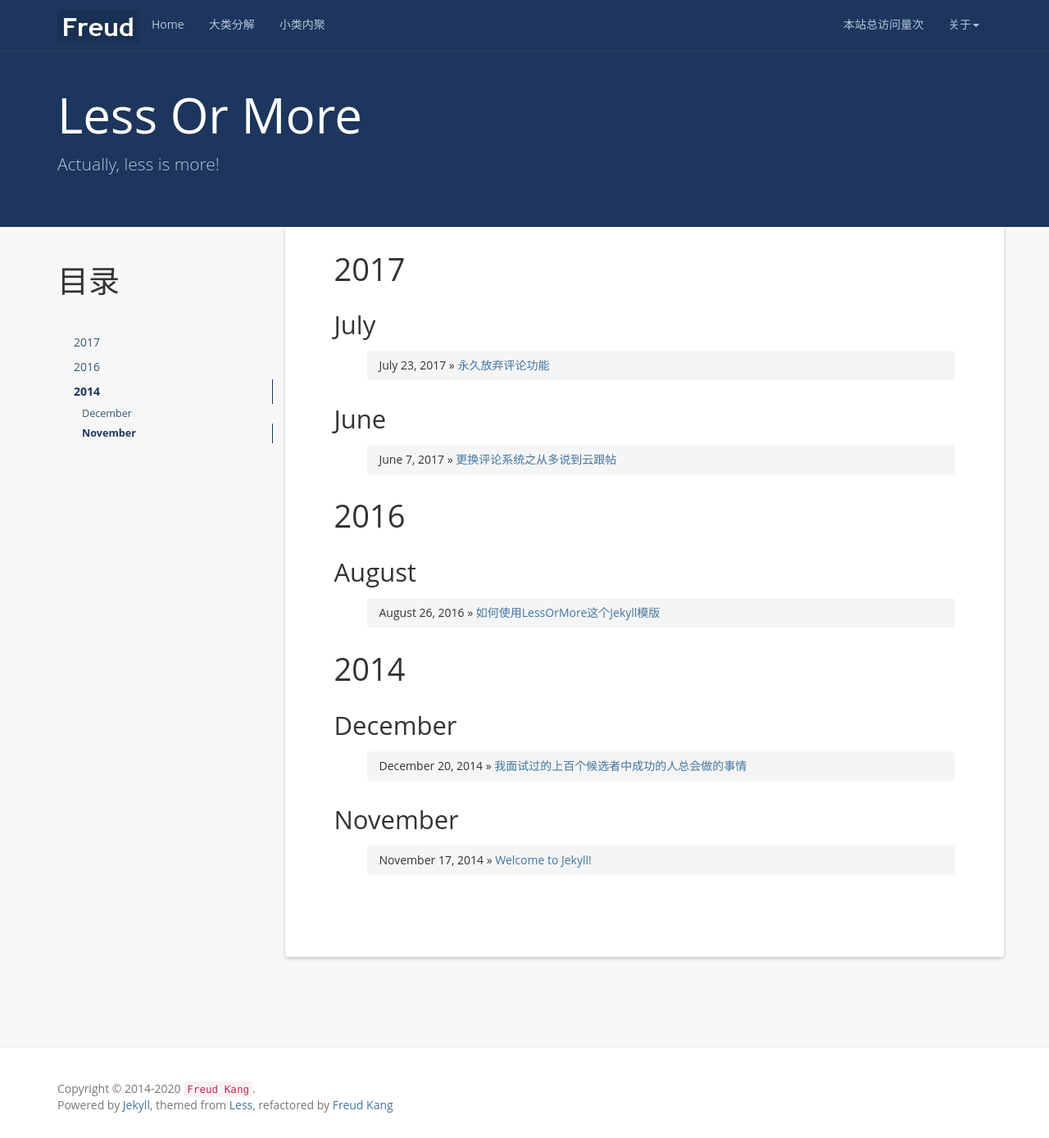
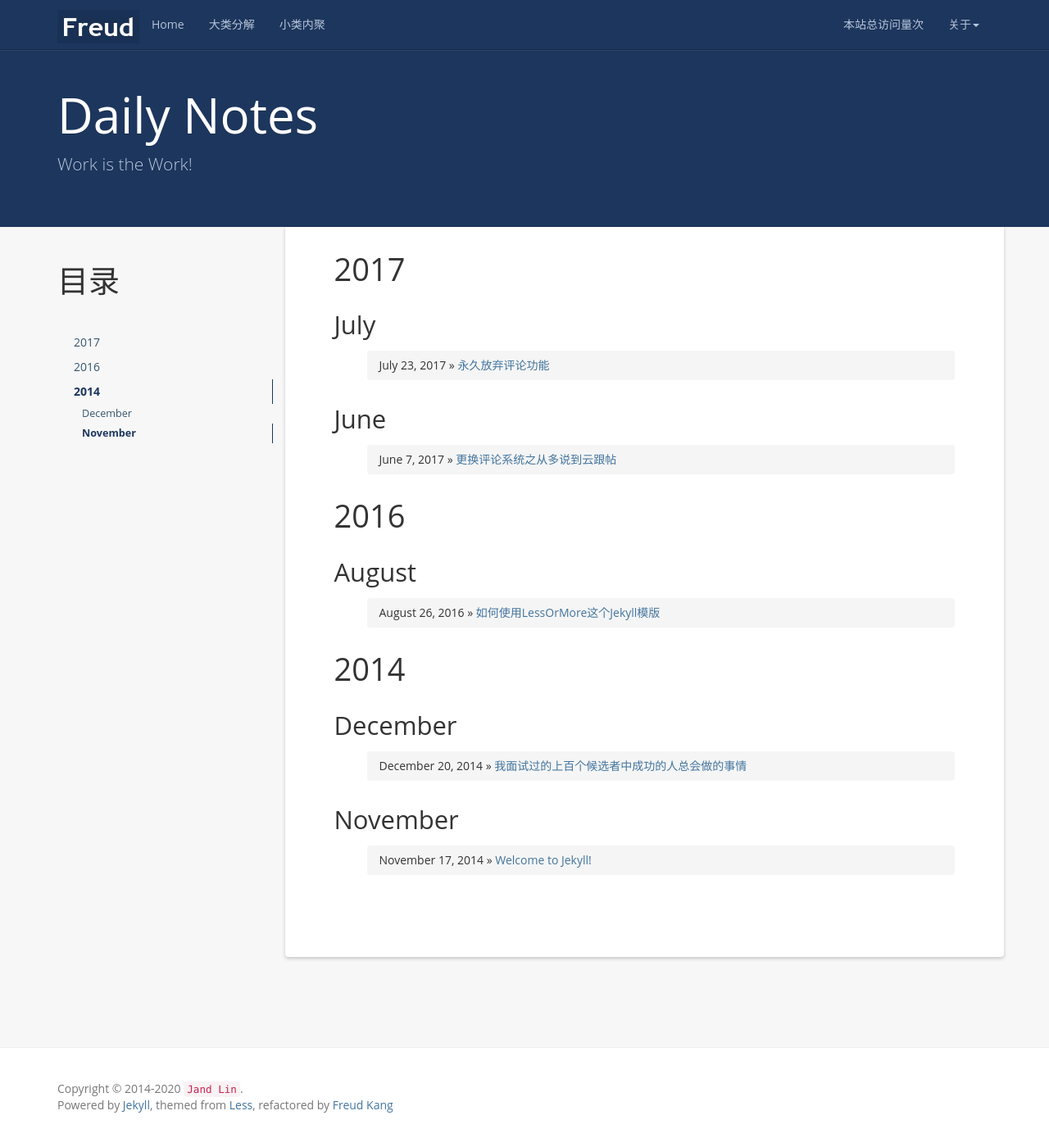
Before and after one commit to jandster/jandster.github.io, a Jekyll site: the page built from index.html, in a window 1280 px wide and 1389 px high. Shown: the whole window at 82% size. Built offline with Jekyll 4.4.1, drawn with Linux system fonts in a browser that asks for light colours; nearby versions of some CDN libraries; a script that is not in the unit is left out; the list of posts is cut into pages by our own code; comment, search, counter and statistics services are not loaded.

Commit message:
Update _config.yml

```diff
--- a/_config.yml
+++ b/_config.yml
@@ -1,13 +1,13 @@
 # Site settings
-name: Less Or More
-email: luoyan35714@126.com
-author: Freud Kang
-url: http://www.hifreud.com
-resume_site: http://www.hifreud.com/Resume.io/
-github: https://github.com/luoyan35714/
+name: Daily Notes
+email: jandster@gmail.com
+author: Jand Lin
+url: https://860660.xyz
+resume_site: https://860660.xyz
+github: https://github.com/jandster/
 baseurl: "/LessOrMore"
-description: Actually, less is more!
-meta_description: 康志华;个人博客;学而不思则罔;思而不学则殆;生命不止;折腾不休
+description: Work is the Work!
+meta_description: Jand Lin;个人博客;
 motto: It's our wits that make us men.
 banner: 学而不思则罔，思而不学则殆。
 
@@ -17,9 +17,9 @@ paginate: 10
 
 exclude: ['README.md', 'Gemfile.lock', 'Gemfile', 'Rakefile']
 
-github_username: luoyan35714
+github_username: jandster
 
 # Build settings
 markdown: kramdown
 
-baidu_analysis: 94be4b0f9fc5d94cc0d0415ea6761ae9
+baidu_analysis: 6c1a9b38c10903ec3ccb84d48759fceb
```
